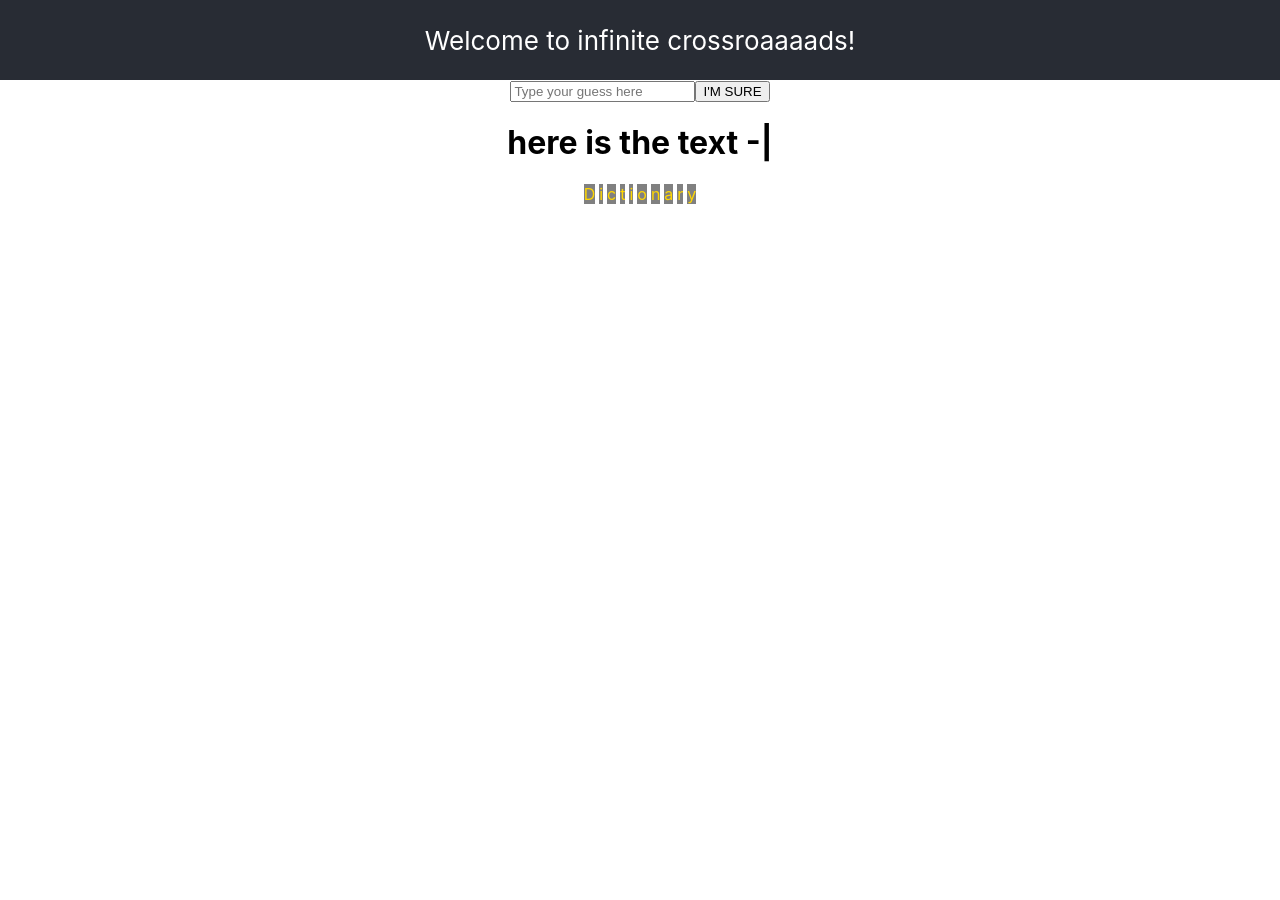
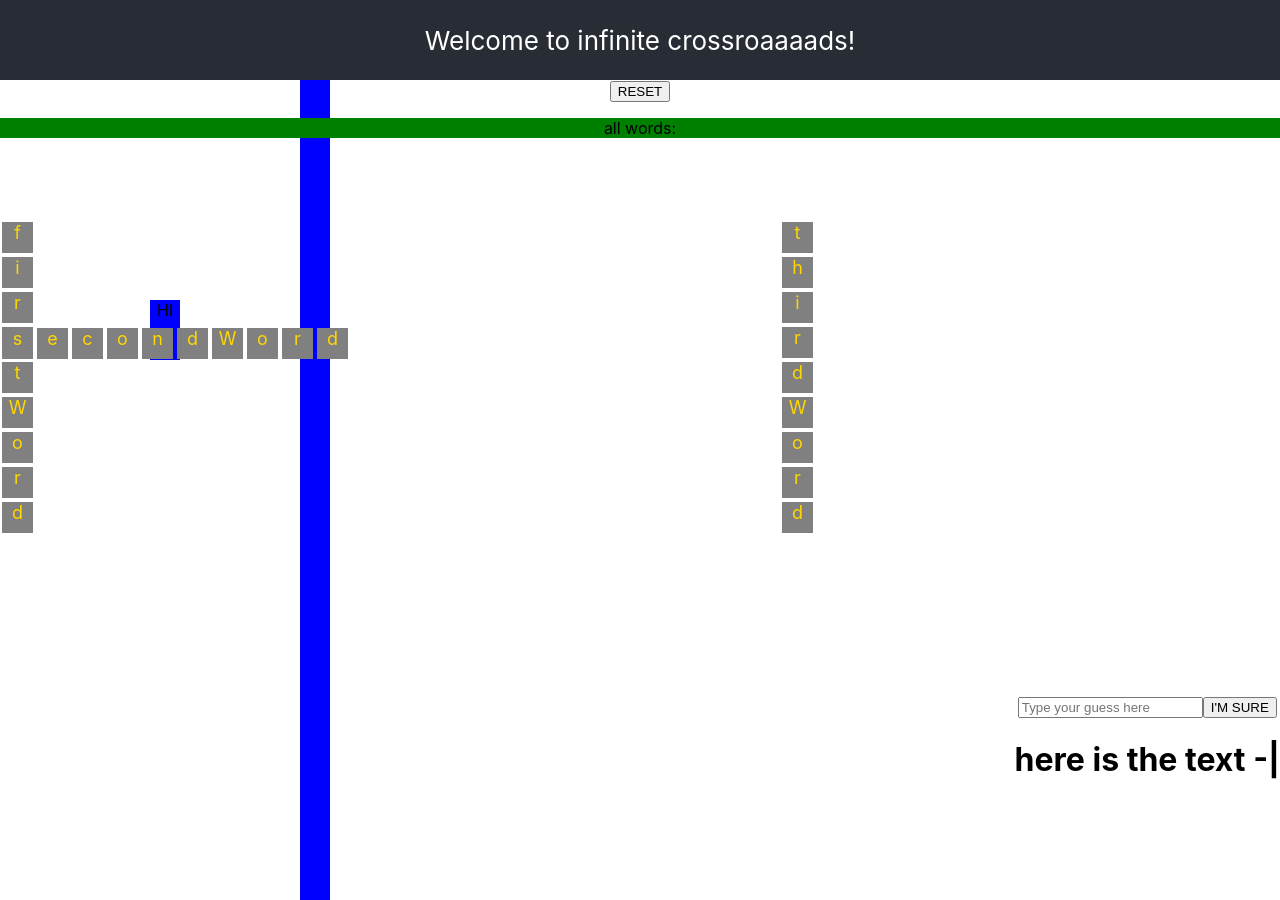
Before and after one commit to jacobwconklin/InfiniteCrosswords, a React (Create React App) app in the folder infinitecrosswords/: page / in a window 1280 px wide. Before the commit the page ends 800 px from the top, so only its background shows below. Built offline with nearby package versions, Linux system fonts and the light colour scheme.

Commit message:
Lot's of experimentation and ideas

```diff
--- a/infinitecrosswords/package.json
+++ b/infinitecrosswords/package.json
@@ -6,6 +6,7 @@
     "@testing-library/jest-dom": "^5.16.5",
     "@testing-library/react": "^13.3.0",
     "@testing-library/user-event": "^13.5.0",
+    "git": "^0.1.5",
     "react": "^18.2.0",
     "react-dom": "^18.2.0",
     "react-scripts": "5.0.1",
--- a/infinitecrosswords/src/App.js
+++ b/infinitecrosswords/src/App.js
@@ -1,6 +1,8 @@
 import './App.css';
 import GuessInput from './components/guessInput';
-import SingleWord from './components/SingleWord';
+// import SingleWord from './components/SingleWord';
+import AllWords from './components/AllWords';
+import AllBackgroundObjects from './components/AllBackgroundObjects';
 
 function App() {
   return (
@@ -11,7 +13,10 @@ function App() {
         </p>
       </header>
       <GuessInput />
-      <SingleWord word='Dictionary'/>
+      <button> RESET </button>
+      {/* <SingleWord word='Dictionary' orientation='VerticalWord'/> */}
+      <AllBackgroundObjects />
+      <AllWords />
     </div>
   );
 }
--- /dev/null
+++ b/infinitecrosswords/src/components/AllBackgroundObjects.jsx
@@ -0,0 +1,31 @@
+// Holds all background objects rendering them behind the crossword puzzle
+
+const AllBackgroundObjects = () => {
+
+    const allBackgroundObjects = [<div style={{
+        width: 30,
+        height: 60,
+        backgroundColor: 'blue',
+        position: 'absolute',
+        top: 300,
+        left: 150
+    }}>HI</div>,
+    <div style={{
+        width: 30,
+        height: 1000,
+        backgroundColor: 'blue',
+        position: 'absolute',
+        top: -100,
+        left: 300,
+        zIndex: -1
+    }}>HI</div>
+    ]
+
+    return (
+        <div>
+            {allBackgroundObjects}
+        </div>
+    )
+}
+
+export default AllBackgroundObjects;
--- /dev/null
+++ b/infinitecrosswords/src/components/AllWords.jsx
@@ -0,0 +1,45 @@
+// Contains all single words
+ import React from "react"
+ import SingleWord from "./SingleWord"
+
+const AllWords = () => {
+    // Maybe pull all words from somewhere like redux store or context, so whenever they are updated
+    // they update here, but there they can each have their specific position assigned by wordadder
+
+    //temporary example
+    // maybe position could just be another prop idk
+    // keys can just be the word since I can also make sure there aren't repeats during.
+    // more likely list will just be of objects, {word, orientation, and position} and here I will
+    // have to create the SingleWord objects by mapping the list so in the render!!!
+    const firstWord = <SingleWord
+        word='firstWord'
+        key={'1'}
+        orientation='VerticalWord'
+        position={{x: 0, y: 200}}
+    />
+    const secondWord = <SingleWord
+        word='secondWord'
+        key={'2'}
+        orientation='HorizontalWord'
+        position={{x: 0, y: 326}}
+    />
+    // magic number 21 that horizontals have to be lowered by
+    const thirdWord = <SingleWord
+        word='thirdWord'
+        key={'3'}
+        orientation='VerticalWord'
+        position={{x: 780, y: 200}}
+    />
+
+    const allWords = [firstWord, secondWord, thirdWord];
+
+    return (
+        <div className='AllWordsContainer'>
+            <p> all words: </p>
+            {allWords}
+        </div>
+    )
+
+}
+
+export default AllWords;
--- /dev/null
+++ b/infinitecrosswords/src/components/CheckCorrectness.js
@@ -0,0 +1,3 @@
+// Check's if word is correct, if so word is revealed pass on to WordAdder to get a new word,
+// if not, also reveal word and let patron know they failed, should leave to game over modal with
+// reset button. Also just should have reset button.
--- a/infinitecrosswords/src/components/SingleWord.js
+++ /dev/null
@@ -1,25 +0,0 @@
-// Takes in the string of the word and if it is horizontal or vertical
-// then it builds out the visual crossword
-
-const SingleWord = (props) => {
-
-    const selectClassName = () => {
-        return props.orientation ? props.orientation + 'Container' : 'HorizontalContainer';
-    }
-
-    return (
-        <div>
-            <div className={props.orientation + 'Containter'}>
-                {
-                    props.word ?
-                        props.word.split('').map(letter => (
-                            <span key={letter} className="Letter">{letter}</span>
-                        )) :
-                        <p> Error no props.word </p>
-                }
-            </div>
-        </div>
-    )
-}
-
-export default SingleWord;
--- /dev/null
+++ b/infinitecrosswords/src/components/SingleWord.jsx
@@ -0,0 +1,37 @@
+// Takes in the string of the word and if it is horizontal or vertical
+// then it builds out the visual crossword
+import React from "react";
+
+const SingleWord = (props) => {
+
+    //const selectClassName = () => {
+    //    return props.orientation ? props.orientation + 'Container' : 'HorizontalContainer';
+    //}
+    const orientation = props.orientation || 'VerticalWord';
+
+    if (props.position) {
+        console.log('in singleword if for props.position it is:', props.position);
+
+    }
+
+    return (
+        <div>
+            <div className={orientation} style={{
+                position: 'absolute',
+                top: props.position.y + 'px',
+                left: props.position.x + 'px'
+            }}>
+                <br />
+                {
+                    props.word ?
+                        props.word.split('').map(letter => (
+                            <span key={Math.random().toString()} className="Letter">{letter}</span>
+                        )) :
+                        <p> Error no props.word </p>
+                }
+            </div>
+        </div>
+    )
+}
+
+export default SingleWord;
--- a/infinitecrosswords/src/components/guessInput.js
+++ b/infinitecrosswords/src/components/guessInput.jsx
@@ -17,7 +17,7 @@ const GuessInput = () => {
 
     //jsx for the form users enter their word into
     return (
-        <div>
+        <div style={{position: 'absolute', bottom: 0, right: 0}}>
             <form onSubmit={onSubmit}>
                 <input
                     className='GuessInput'
--- a/infinitecrosswords/src/index.css
+++ b/infinitecrosswords/src/index.css
@@ -13,19 +13,24 @@ code {
 }
 
 .Letter {
+  font-size: large;
   color: gold;
   background-color: gray;
-  width: 50px;
-  height: 50px;
+  width: 31px;
+  height: 31px;
   margin: 2px;
 }
 
-.VerticalContainer {
+.VerticalWord {
+  display: flex;
+  flex-direction: column;
+}
+
+.HorizontalWord {
   display: flex;
   flex-direction: row;
 }
 
-.HorizontalContainer {
-  display: flex;
-  flex-direction: column;
+.AllWordsContainer {
+  background-color: green;
 }
```
Also changed, not shown: infinitecrosswords/src/components/WordAdder.js (added, +30 -0 lines), 1 other file (tests, documents, lock files or other folders).
